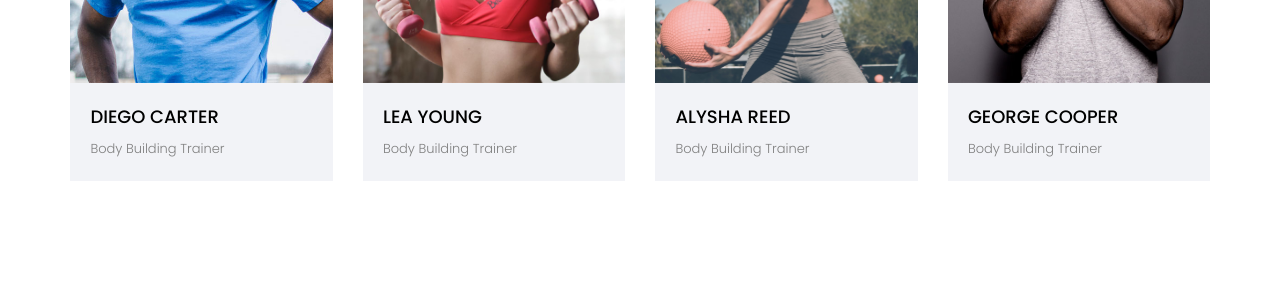
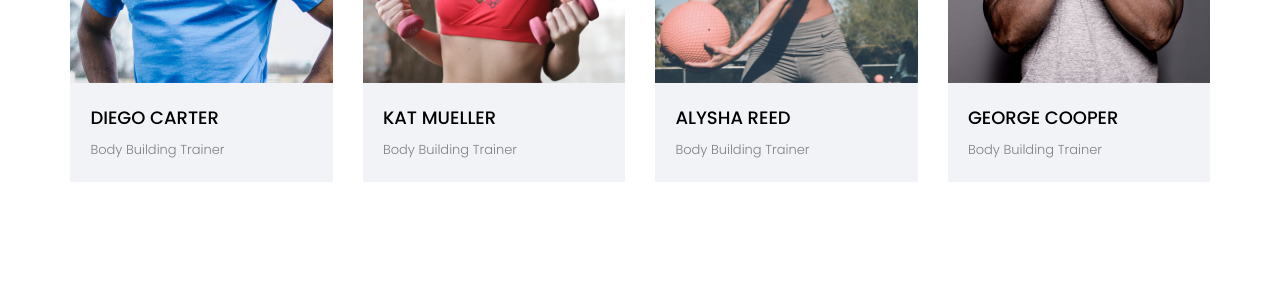
Before and after one commit to ResultsNow/resultsnow.github.io, a Jekyll site: the page built from index.html, in a window 1280 px wide and 900 px high, scrolled down 3659 px. Shown: the part 156-456 px from the top of the window. Built offline with Jekyll 4.4.1, drawn with Linux system fonts in a browser that asks for light colours; some web fonts are replaced.

Commit message:
Update trainers.yml

```diff
--- a/_data/trainers.yml
+++ b/_data/trainers.yml
@@ -2,7 +2,7 @@
   specialty: Body Building Trainer
   image: trainer-1.jpg
 
-- name: LEA YOUNG
+- name: KAT MUELLER
   specialty: Body Building Trainer
   image: trainer-2.jpg
 
```
